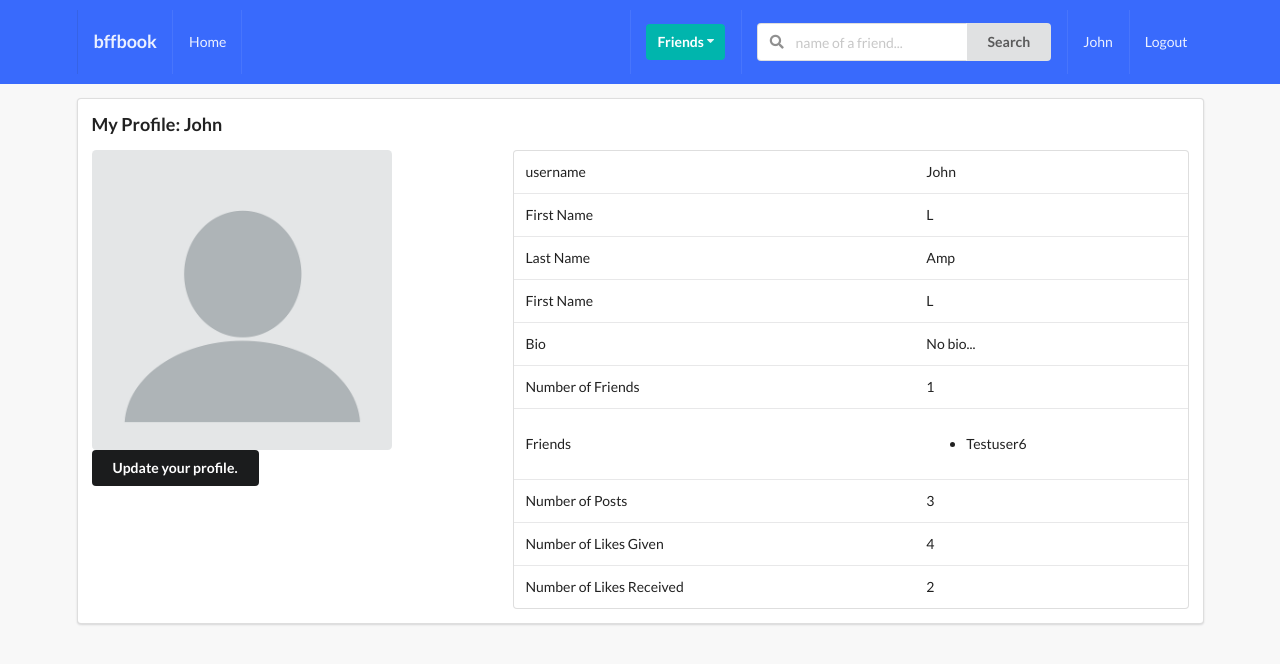
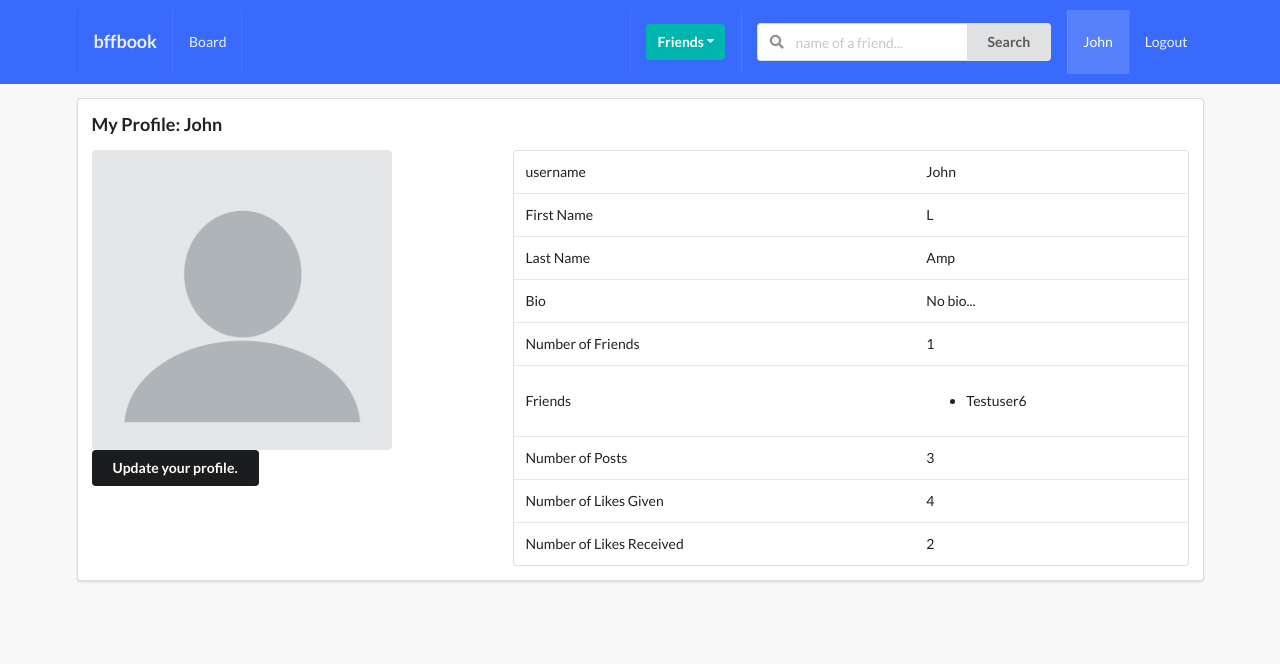
Before and after one commit to JohnG88/Social_Network1, a Django app: page /profiles/myprofile/ in a window 1280 px wide. Shown: the top 664 px of the page. Run offline with Django 3.2, Linux system fonts and the light colour scheme; a user stored in the database is signed in; data comes from the database, SQL or seed files in the repository; both versions use the stored data as it was after the commit; some libraries are stand-ins or nearby versions.

Commit message:
Added links to navbar.html and dropdown functionality

```diff
--- a/bffbook/settings.py
+++ b/bffbook/settings.py
@@ -41,6 +41,8 @@ INSTALLED_APPS = [
     'posts',
     'profiles',
 ]
+
+LOGIN_URL = '/admin/'
 
 MIDDLEWARE = [
     'django.middleware.security.SecurityMiddleware',
--- /dev/null
+++ b/profiles/context_processors.py
@@ -0,0 +1,4 @@
+from .models import Profile
+
+def profile_pic(request):
+    if request.user.is_authenticated:
--- a/profiles/templates/profiles/myprofile.html
+++ b/profiles/templates/profiles/myprofile.html
@@ -61,10 +61,6 @@
                             <td>{{ profile.last_name }}</td>
                         </tr>
                         <tr>
-                            <td>First Name</td>
-                            <td>{{ profile.first_name }}</td>
-                        </tr>
-                        <tr>
                             <td>Bio</td>
                             <td>{{ profile.bio }}</td>
                         </tr>
--- a/profiles/views.py
+++ b/profiles/views.py
@@ -4,9 +4,12 @@ from .forms import ProfileModelForm
 from django.views.generic import ListView, DetailView
 from django.contrib.auth.models import User
 from django.db.models import Q
+from django.contrib.auth.decorators import login_required
+from django.contrib.auth.mixins import LoginRequiredMixin
+
 
 # Create your views here.
-
+@login_required
 def my_profile_view(request):
     # This gets profile of user that is logged in
     profile = Profile.objects.get(user=request.user)
@@ -22,6 +25,7 @@ def my_profile_view(request):
     context = {'profile': profile, 'form': form, 'confirm': confirm}
     return render(request, 'profiles/myprofile.html', context)
 
+@login_required
 def invites_received_view(request):
     profile = Profile.objects.get(user=request.user)
 
@@ -35,6 +39,7 @@ def invites_received_view(request):
     context = {'qs': result, 'is_empty': is_empty}
     return render(request, 'profiles/my_invites.html', context)
 
+@login_required
 def accept_invitation(request):
     if request.method =='POST':
         pk = request.POST.get('profile_pk')
@@ -46,6 +51,7 @@ def accept_invitation(request):
             rel.save()
     return redirect('profiles:my-invites-view')
 
+@login_required
 def reject_invitation(request):
     if request.method =='POST':
         pk = request.POST.get('profile_pk')
@@ -55,6 +61,7 @@ def reject_invitation(request):
         rel.delete()
     return redirect('profiles:my-invites-view')
 
+@login_required
 def invites_profiles_list_view(request):
     user=request.user
 
@@ -63,6 +70,7 @@ def invites_profiles_list_view(request):
     context = {'qs': qs}
     return render(request, 'profiles/to_invite_list.html', context)
 
+@login_required
 def profiles_list_view(request):
     user=request.user
 
@@ -71,7 +79,7 @@ def profiles_list_view(request):
     context = {'qs': qs}
     return render(request, 'profiles/profile_list.html', context)
 
-class ProfileDetailView(DetailView):
+class ProfileDetailView(LoginRequiredMixin, DetailView):
     model = Profile
     template_name = 'profiles/detail.html'
 
@@ -105,7 +113,7 @@ class ProfileDetailView(DetailView):
 
         return context
 
-class ProfileListView(ListView):
+class ProfileListView(LoginRequiredMixin, ListView):
     model = Profile
     template_name = 'profiles/profile_list.html'
     # The 'qs' below is used for template usage. If line below isn't used then you would have to use object_list in for loop in profile_list.html instead of qs
@@ -140,6 +148,7 @@ class ProfileListView(ListView):
             context['is_empty'] = True
         return context
 
+@login_required
 def send_invitation(request):
     if request.method == 'POST':
         # Below gets the promary key from profile_list.html that has <input type="hidden" name="profile_pk" value="{{ obj.pk }}">
@@ -153,6 +162,7 @@ def send_invitation(request):
         return redirect(request.META.get('HTTP_REFERER'))
     return redirect('profiles:my-profile-view')
 
+@login_required
 def remove_from_friends(request):
     if request.method == 'POST':
         # Below gets the promary key from profile_list.html that has <input type="hidden" name="profile_pk" value="{{ obj.pk }}">
--- a/static/main.js
+++ b/static/main.js
@@ -1,5 +1,7 @@
 $(document).ready(function(){
+    console.log('hello world');
     $('#modal-btn').click(function() {
         $('.ui.modal').modal('show');
     });
+    $('.ui.dropdown').dropdown();
 });
--- a/templates/main/navbar.html
+++ b/templates/main/navbar.html
@@ -1,11 +1,18 @@
+{% url 'home_view' as path_to_home %}
+{% url 'posts:main-post-view' as path_to_posts %}
+{% url 'profiles:my-profile-view' as path_to_my_profile %}
+{% url 'profiles:my-invites-view' as path_to_my_invites %}
+{% url 'profiles:invite-profiles-view' as path_to_invites %}
+{% url 'profiles:all-profiles-view' as path_to_all_profiles %}
+
 <div class="ui inverted menu nav mb-7">
     <div class="ui container">
-        <a href="" class="item">
+        <a href="{{ path_to_home }}" class=" {% if request.path == path_to_home %}active{% endif %} item">
             <h3>bffbook</h3>
         </a>
         {% if request.user.is_authenticated %}
-        <a href="" class="item">
-            Home
+        <a href="{{ path_to_posts }}" class="{% if request.path == path_to_posts %}active{% endif %} item">
+            Board
         </a>
         {% endif %}
 
@@ -15,13 +22,13 @@
                 <div class="ui floating dropdown icon button teal"> Friends
                     <i class="dropdown icon"></i>
                     <div class="menu">
-                        <a href="" class="item">
+                        <a href="{{ path_to_all_profiles }}" class="{% if request.path == path_to_all_profiles %}active{% endif %} item">
                             All Profiles
                         </a>
-                        <a href="" class="item">
+                        <a href="{{ path_to_invites }}" class="{% if request.user == path_to_invites %}active{% endif %} item">
                             Send Invites
                         </a>
-                        <a href="" class="item">
+                        <a href="{{ path_to_my_invites }}" class="{% if request.path == path_to_my_invites %}active{% endif %} item">
                             Received Invites
                         </a>
                     </div>
@@ -37,7 +44,7 @@
                 </form>
                 </div>
 
-                <a href="" class="item">
+                <a href="{{path_to_my_profile}}" class="{% if request.path == path_to_my_profile %}active{% endif %} item">
                     {{ request.user }}
                 </a>
 
```
Also changed, not shown: posts/views.py (+7 -4 lines), db.sqlite3.
